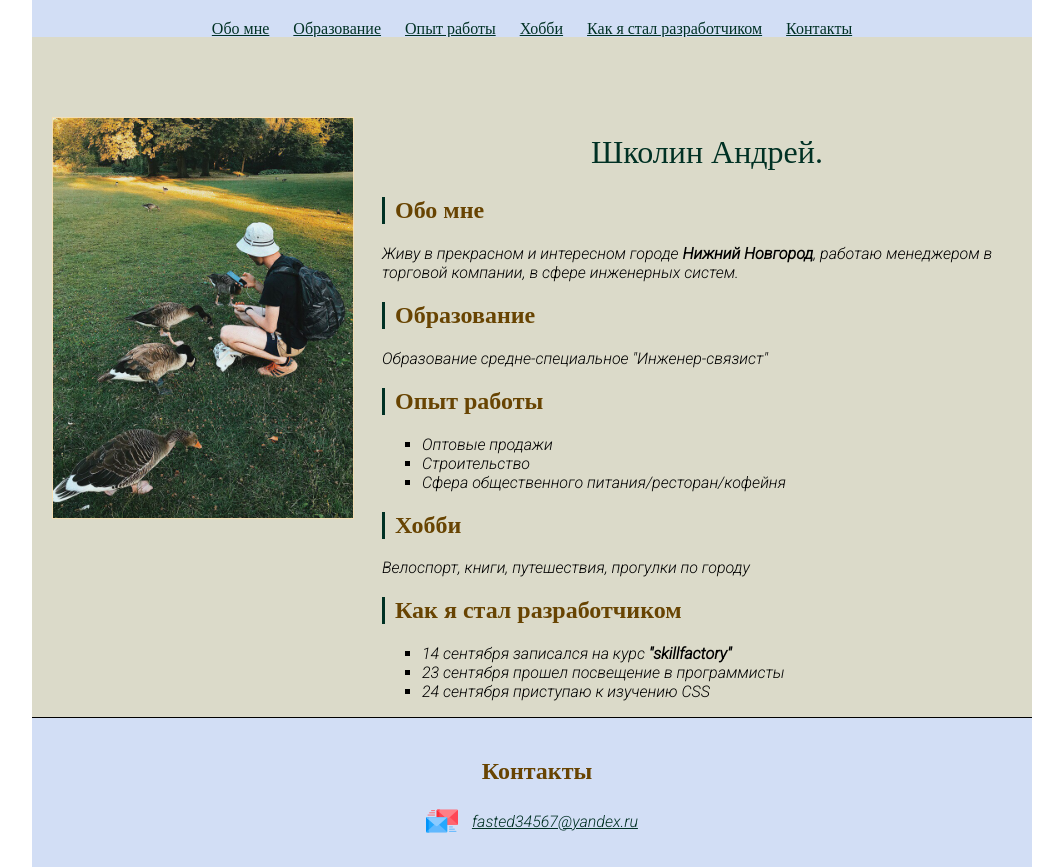
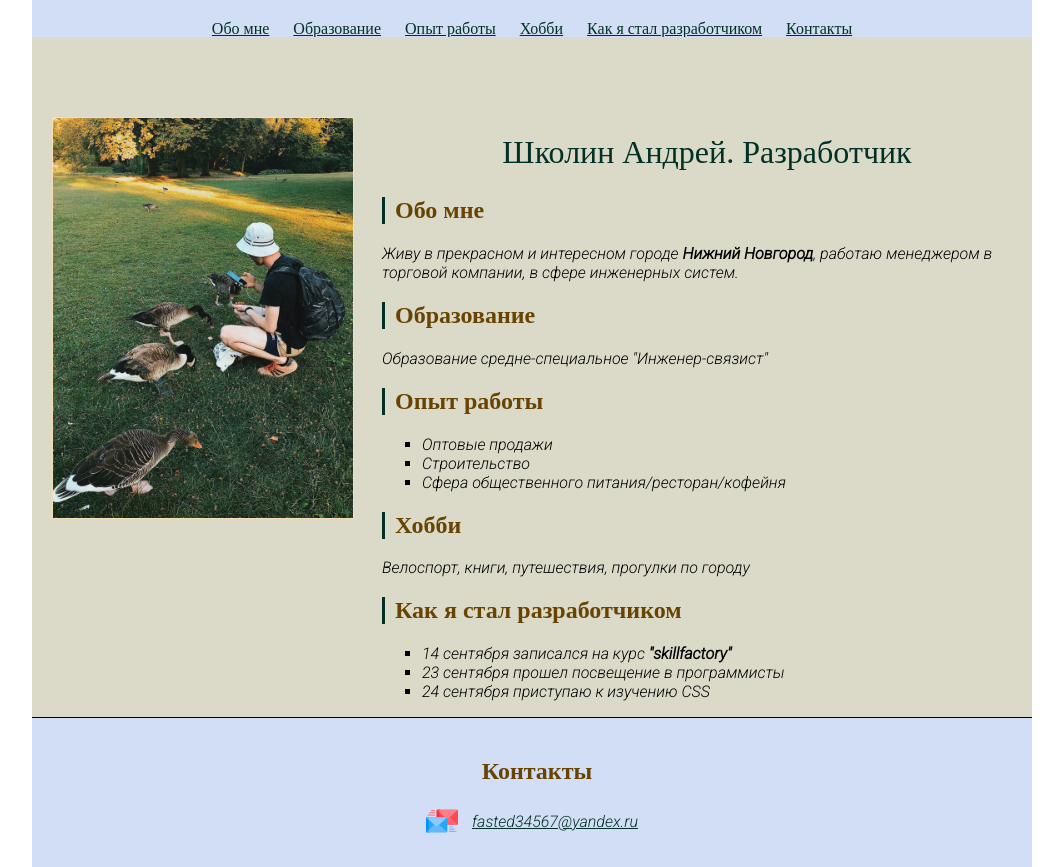
Before and after one commit to Makyxa52block/business-card-website, a plain HTML site: page business card website/index.html in a window 1280 px wide. Shown: the whole page, without its empty margins (108-1171 px from the left). Drawn offline with Linux system fonts and the light colour scheme; a web font is replaced by a local one.

Commit message:
Update index.html
check #1

```diff
--- a/business card website/index.html
+++ b/business card website/index.html
@@ -26,7 +26,7 @@
          </div>
       </aside>
       <section class="main__section">
-         <h1 class="title">Школин Андрей. </h1>
+         <h1 class="title">Школин Андрей. Разработчик</h1>
          <h2 class="subtitle" id="about">Обо мне </h2>
          <p>Живу в прекрасном и интересном городе <strong>Нижний Новгород</strong>, работаю менеджером в торговой
             компании,
```
